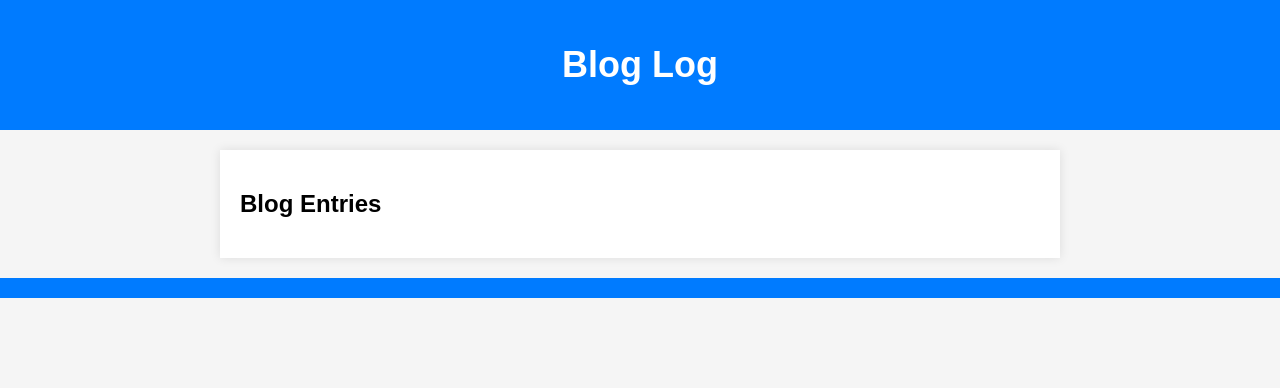
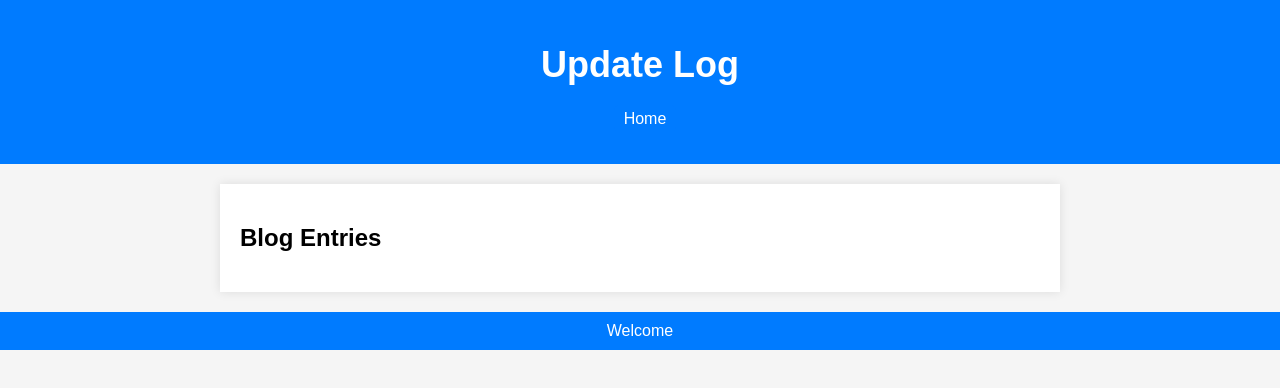
Before and after one commit to BCyberium/BCyberium.github.io, a plain HTML site: page blog.html in a window 1280 px wide. Drawn offline with Linux system fonts and the light colour scheme.

Commit message:
Critical Update

```diff
--- a/blog.html
+++ b/blog.html
@@ -2,15 +2,23 @@
 <html>
 <head>
     <meta charset="UTF-8">
-    <title>Blog Log - Chiang's Lab</title>
+    <title>Update Log - Chiang's Lab</title>
     <link rel="stylesheet" type="text/css" href="styles.css">
     <!-- Other head elements like your main page -->
 </head>
 <body>
     <header>
-        <h1>Blog Log</h1>
+        <h1>Update Log</h1>
         <!-- You can include a navigation bar here as well -->
+        <nav>
+            <ul>
+                <li><a href="index.html">Home</a></li>
+                <!-- <li><a href="blog.html">Blog Log</a></li> -->
+                <!-- Add other navigation links here -->
+            </ul>
+        </nav>
     </header>
+
 
     <div class="container">
         <h2>Blog Entries</h2>
@@ -18,7 +26,7 @@
     </div>
 
     <footer>
-        <!-- Your footer here -->
+        Welcome
     </footer>
 </body>
 </html>
```
Also changed, not shown: index.html (+2 -5 lines).
